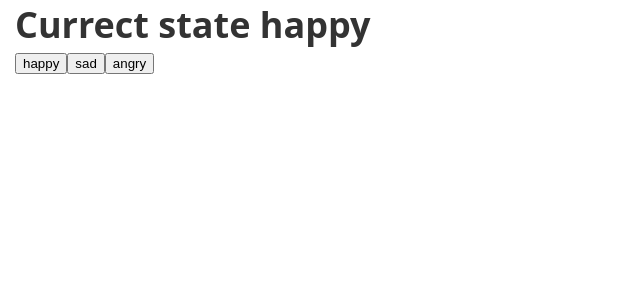
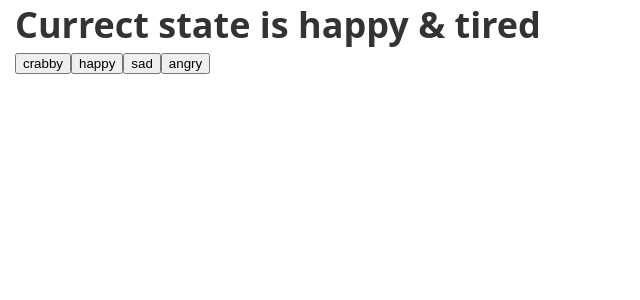
Before and after one commit to talanaji/ReactApp, a React (Create React App) app in the folder reactapp/first-react-app/: page / in a window 1280 px wide. Shown: the top 300 px of the page, without its empty margins (0-640 px from the left). Built offline with nearby package versions, Linux system fonts and the light colour scheme.

Commit message:
use useEffect

```diff
--- a/reactapp/first-react-app/src/App.js
+++ b/reactapp/first-react-app/src/App.js
@@ -3,7 +3,7 @@ import "./App.css";
 import "./fontawesome/css/all.min.css";
 import "./css/templatemo-comparto.css";
 import img from "./img/comparto-image-01.jpg";
-import React, { useState } from "react";
+import React, { useState, useEffect } from "react";
 function Header(props) {
   return (
     <div className="tm-site-header tm-mb-1">
@@ -122,9 +122,18 @@ function RegularComp() {
 
 function App(/*props*/) {
   const [emotion, setEmotion] = useState("happy");
+  const [second, setSecond] = useState("tired");
+
+  useEffect(()=>{
+    console.log(`It's ${emotion}`);
+  },[emotion]);
+  useEffect(()=>{
+    console.log(`It's ${second}`);
+  });
   return (
     <>
-      <h1>Currect state {emotion}</h1>
+      <h1>Currect state is {emotion} & {second}</h1>
+      <button onClick={() => setSecond("crabby")}>crabby</button>
       <button onClick={() => setEmotion("happy")}>happy</button>
       <button onClick={() => setEmotion("sad")}>sad</button>
       <button onClick={() => setEmotion("angry")}>angry</button>
```
